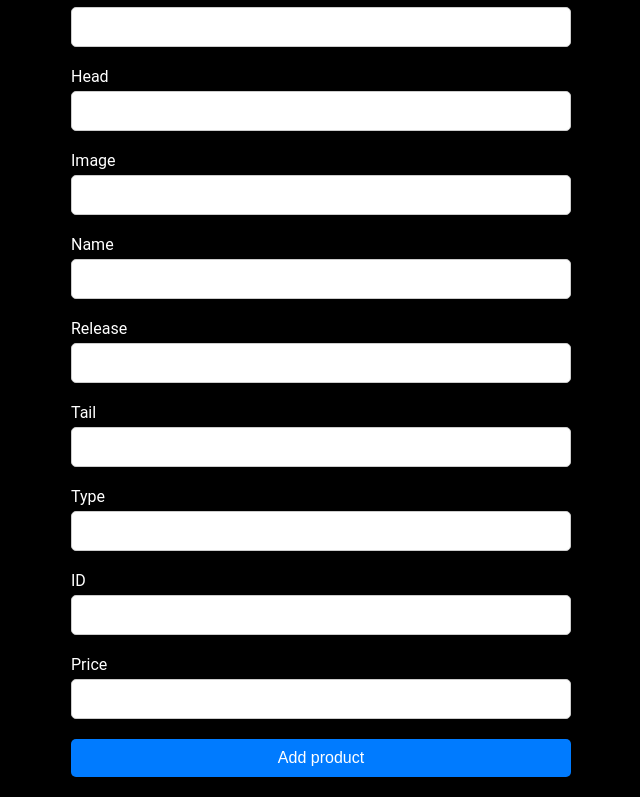
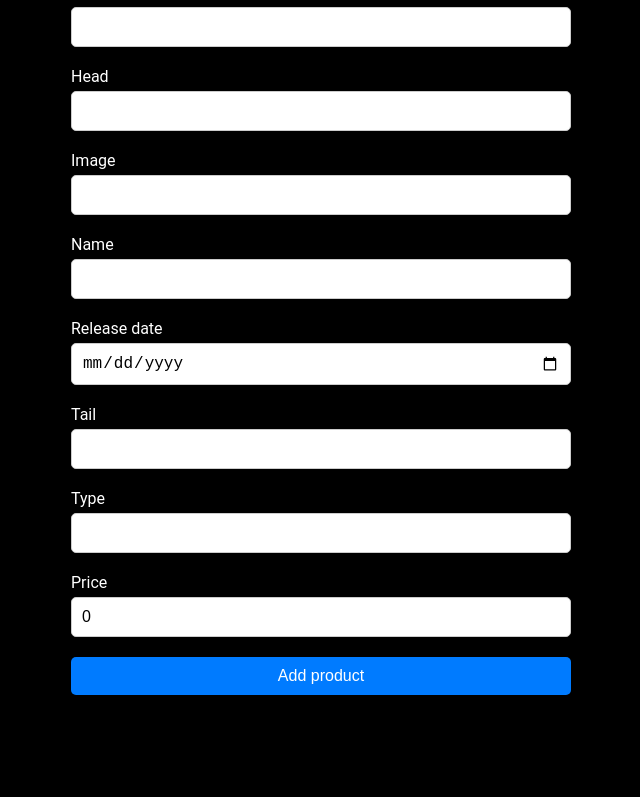
Before and after one commit to FelipeMerchan/curso-react-redux-con-typescript, a React (Vite) app in the folder ecommerce/: page /dashboard in a window 1280 px wide. Shown: the part 354-1151 px from the top of the page, without its empty margins (319-959 px from the left). After the commit the page ends 1069 px from the top, so only its background shows below. Built offline with nearby package versions, Linux system fonts and the light colour scheme; sample sign-in values are in the browser's storage.

Commit message:
28. Backoffice-dashboard

```diff
--- a/ecommerce/src/pages/Dashboard/Dashboard.tsx
+++ b/ecommerce/src/pages/Dashboard/Dashboard.tsx
@@ -1,9 +1,38 @@
 import { useNavigate } from "react-router-dom";
 import styles from "./Dashboard.module.css";
-import { useEffect } from "react";
+import { useEffect, useState } from "react";
 
 export const Dashboard = () => {
+  const [product, setProduct] = useState({
+    amiiboSeries: "",
+    character: "",
+    gameSeries: "",
+    head: "",
+    image: "",
+    name: "",
+    releaseDate: "",
+    tail: "",
+    type: "",
+    price: 0,
+  });
   const navigate = useNavigate();
+
+  const handleLogout = () => {
+    localStorage.removeItem("userLogin");
+    navigate("/login");
+  };
+
+  const handleChange = (event: React.ChangeEvent<HTMLInputElement>) => {
+    setProduct({
+      ...product,
+      [event.target.name]: event.target.value,
+    });
+  };
+
+  const handleSubmit = (event: React.FormEvent<HTMLFormElement>) => {
+    event.preventDefault();
+    console.log({ product });
+  };
 
   useEffect(() => {
     const userLogin = localStorage.getItem("userLogin");
@@ -14,17 +43,17 @@ export const Dashboard = () => {
     <div className={styles.container}>
       <div>
         <h1>Dashboard</h1>
-        <button>Logout</button>
+        <button onClick={handleLogout}>Logout</button>
       </div>
-      <form>
+      <form onSubmit={handleSubmit}>
         <div className={styles.formControlLogin}>
           <label htmlFor="amiiboSeries">Amiibo Series</label>
           <input
             type="text"
             name="amiiboSeries"
             id="amiiboSeries"
-            value={""}
-            onChange={() => {}}
+            value={product.amiiboSeries}
+            onChange={handleChange}
             required
           />
         </div>
@@ -34,8 +63,8 @@ export const Dashboard = () => {
             type="text"
             name="character"
             id="character"
-            value={""}
-            onChange={() => {}}
+            value={product.character}
+            onChange={handleChange}
             required
           />
         </div>
@@ -45,8 +74,8 @@ export const Dashboard = () => {
             type="text"
             name="gameSeries"
             id="gameSeries"
-            value={""}
-            onChange={() => {}}
+            value={product.gameSeries}
+            onChange={handleChange}
             required
           />
         </div>
@@ -56,8 +85,8 @@ export const Dashboard = () => {
             type="text"
             name="head"
             id="head"
-            value={""}
-            onChange={() => {}}
+            value={product.head}
+            onChange={handleChange}
             required
           />
         </div>
@@ -67,8 +96,8 @@ export const Dashboard = () => {
             type="url"
             name="image"
             id="image"
-            value={""}
-            onChange={() => {}}
+            value={product.image}
+            onChange={handleChange}
             required
           />
         </div>
@@ -78,19 +107,19 @@ export const Dashboard = () => {
             type="text"
             name="name"
             id="name"
-            value={""}
-            onChange={() => {}}
+            value={product.name}
+            onChange={handleChange}
             required
           />
         </div>
         <div className={styles.formControlLogin}>
-          <label htmlFor="release">Release</label>
+          <label htmlFor="releaseDate">Release date</label>
           <input
-            type="text"
-            name="release"
-            id="release"
-            value={""}
-            onChange={() => {}}
+            type="date"
+            name="releaseDate"
+            id="releaseDate"
+            value={product.releaseDate}
+            onChange={handleChange}
             required
           />
         </div>
@@ -100,8 +129,8 @@ export const Dashboard = () => {
             type="text"
             name="tail"
             id="tail"
-            value={""}
-            onChange={() => {}}
+            value={product.tail}
+            onChange={handleChange}
             required
           />
         </div>
@@ -111,19 +140,8 @@ export const Dashboard = () => {
             type="text"
             name="type"
             id="type"
-            value={""}
-            onChange={() => {}}
-            required
-          />
-        </div>
-        <div className={styles.formControlLogin}>
-          <label htmlFor="id">ID</label>
-          <input
-            type="text"
-            name="id"
-            id="id"
-            value={""}
-            onChange={() => {}}
+            value={product.type}
+            onChange={handleChange}
             required
           />
         </div>
@@ -133,8 +151,8 @@ export const Dashboard = () => {
             type="number"
             name="price"
             id="price"
-            value={""}
-            onChange={() => {}}
+            value={product.price}
+            onChange={handleChange}
             required
           />
         </div>
```
